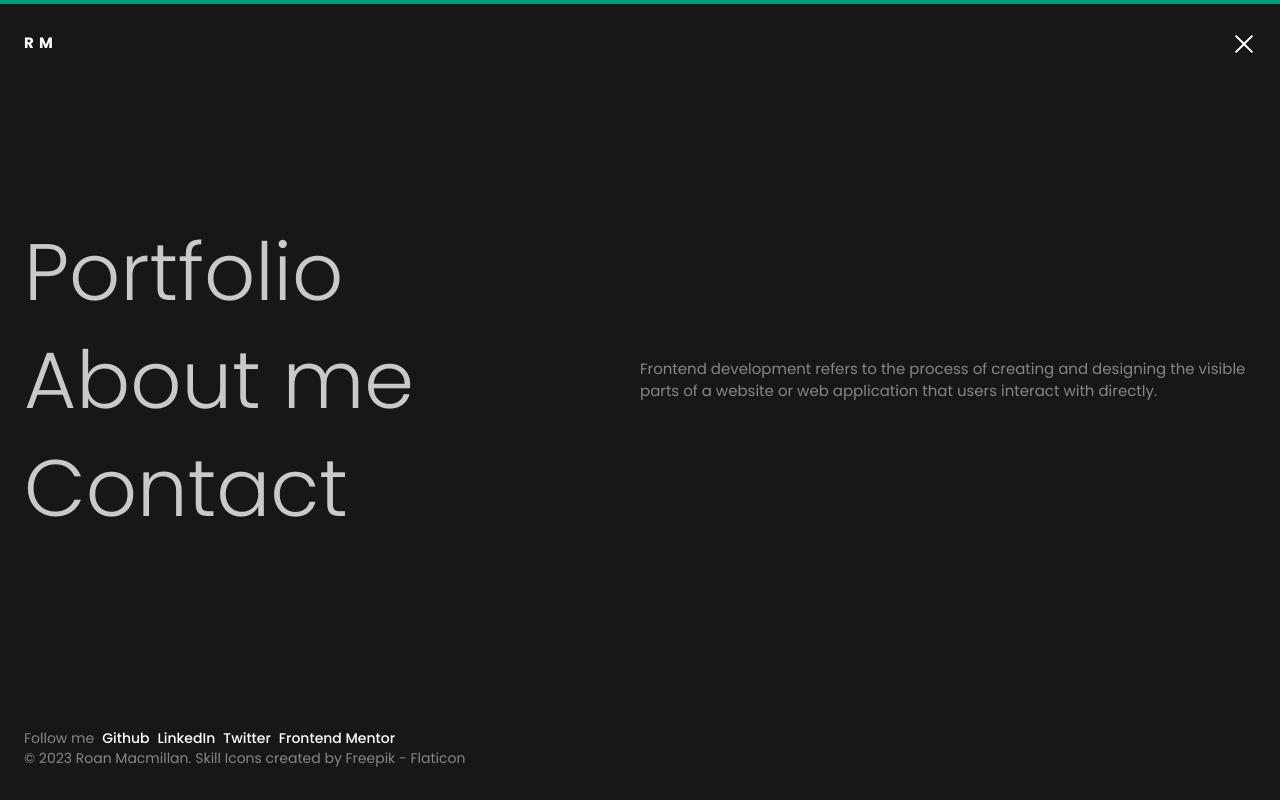
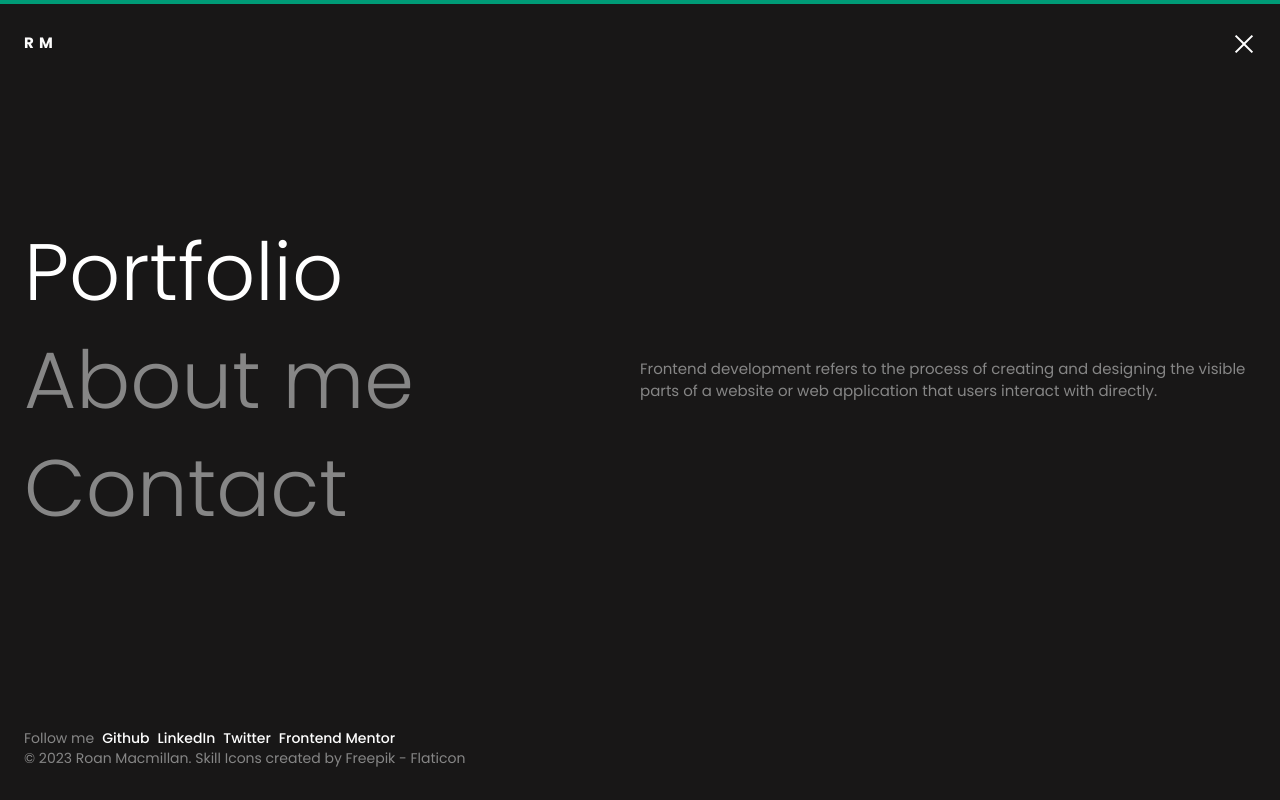
Before and after one commit to RoanMacmillan/portfolio-next, a Next.js app: page / in a window 1280 px wide. Both pictures are taken after a click on the button 1240 px from the left and 44 px from the top of the page. Shown: the top 800 px of the page. Built offline with nearby package versions, Linux system fonts and the light colour scheme.

Commit message:
nav menu active links

```diff
--- a/src/components/ModalMenu.tsx
+++ b/src/components/ModalMenu.tsx
@@ -3,6 +3,7 @@ import React, { useState, useEffect } from "react";
 import close from "../../public/assets/icons/icon-close.svg";
 import Image from "next/image";
 import Link from "next/link";
+import { useRouter } from "next/router";
 
 interface ModalMenuProps {
   isOpen: boolean;
@@ -10,9 +11,15 @@ interface ModalMenuProps {
 }
 
 const ModalMenu = ({ isOpen, onClose }: ModalMenuProps) => {
+
+  const router = useRouter();
+
+
   const handleLinkClick = () => {
     onClose();
   };
+
+
 
   useEffect(() => {
     if (isOpen) {
@@ -70,21 +77,27 @@ const ModalMenu = ({ isOpen, onClose }: ModalMenuProps) => {
         >
          <Link
   onClick={handleLinkClick}
-            className="transition-colors duration-300 hover:text-white"
+  className={`transition-colors duration-300 text-customGray hover:text-white ${
+    router.pathname === "/" ? "text-white" : ""
+  }`}
   href="/"
 >
   Portfolio
 </Link>
 <Link
   onClick={handleLinkClick}
-            className="transition-colors duration-300 hover:text-white"
+  className={`transition-colors duration-300 text-customGray hover:text-white ${
+    router.pathname === "/about" ? "text-white" : ""
+  }`}
   href="/about"
 >
   About me
 </Link>
 <Link
   onClick={handleLinkClick}
-            className="transition-colors duration-300 hover:text-white"
+  className={`transition-colors duration-300 text-customGray hover:text-white ${
+    router.pathname === "/contact" ? "text-white" : ""
+  }`}
   href="/contact"
 >
   Contact
```
Lines whose indentation alone changed are shown as unchanged.
